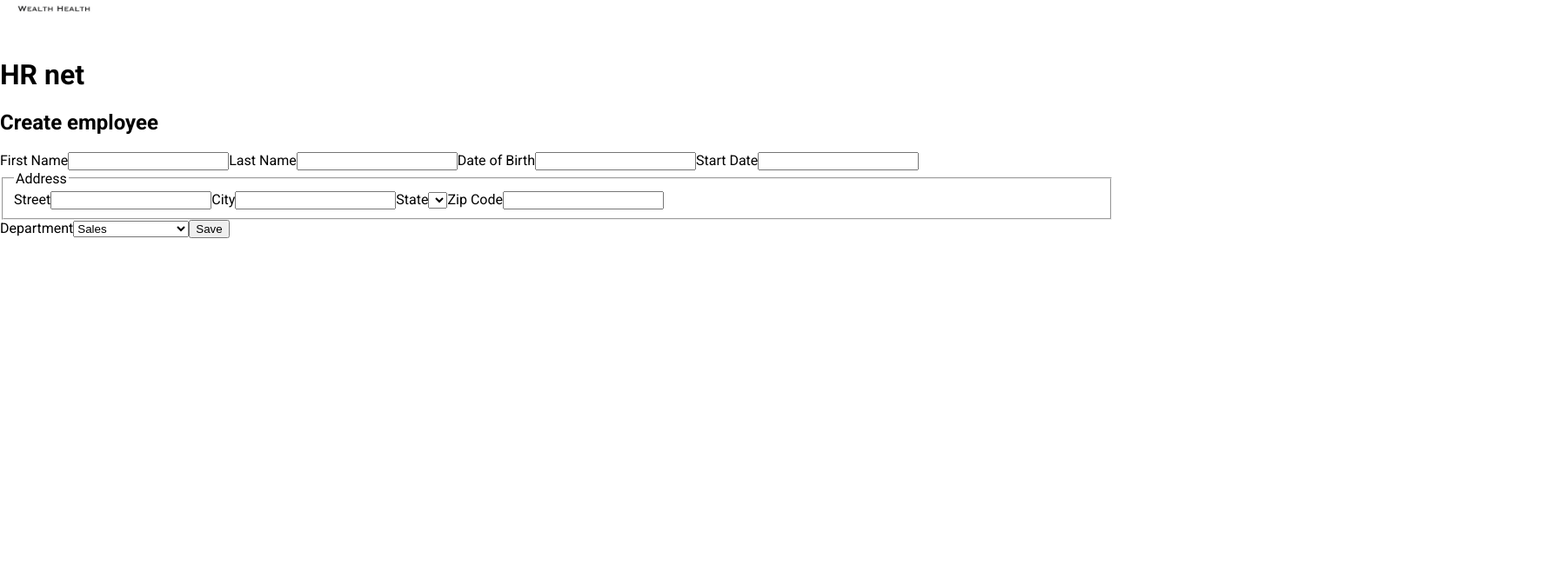
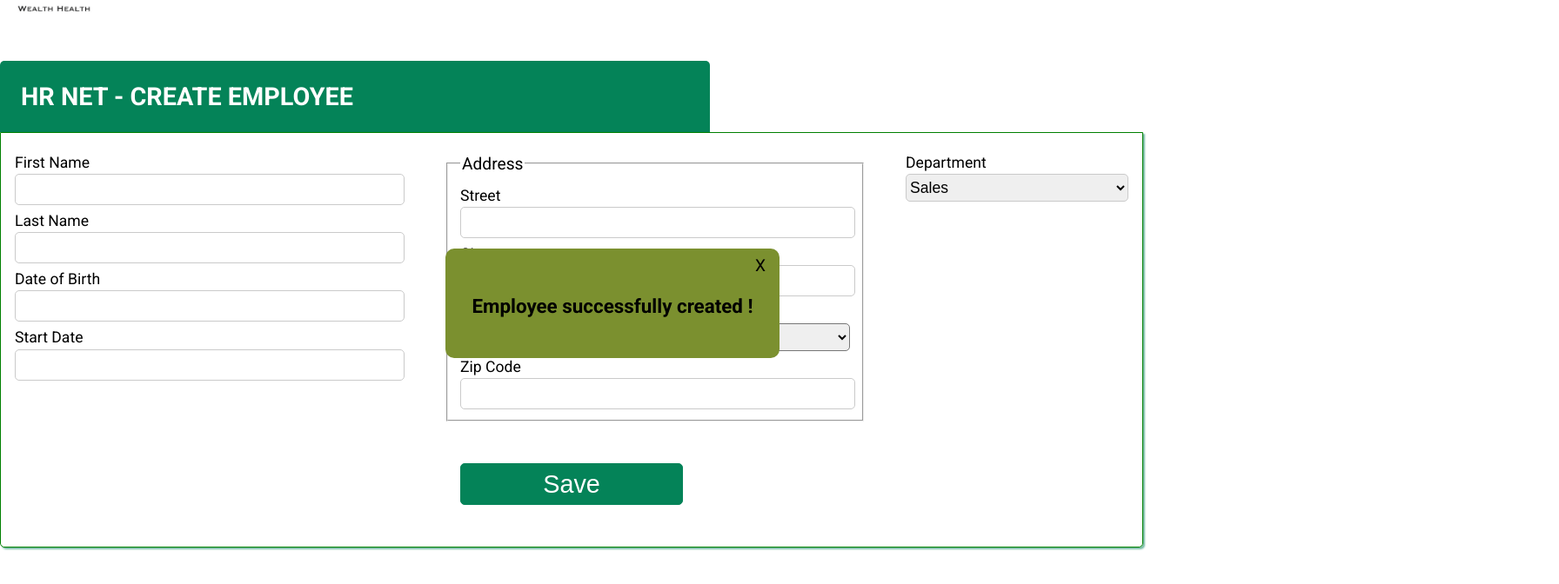
Before and after one commit to ChimdaProjects/HRnet, a React (Create React App) app: page / in a window 1280 px wide. Shown: the part 114-786 px from the top of the page at 87% size, 1792 px wide, since content can reach past the window. Built offline with nearby package versions, Linux system fonts and the light colour scheme.

Commit message:
create modal component, date picker and form employee wip

```diff
--- a/src/components/App/FormEmployee/FormAddEmployee.jsx
+++ b/src/components/App/FormEmployee/FormAddEmployee.jsx
@@ -1,5 +1,7 @@
 import React, {useState, useRef} from "react";
-
+import { Link } from "react-router-dom";
+import Modal from "../../Modal/Modal";
+import "./formemployee.scss"
 const FormAddEmployee = () => {
     // state
     const [datasEmployee, setDatasEmployee] = useState({});
@@ -20,16 +22,16 @@ const FormAddEmployee = () => {
     });
 
     const formEmployee = useRef();
-
+    // handle change input
     const handleChangeInput = (e) => {
         const { name, value } = e.target;
-
         setDatas((prevState) => ({
         ...prevState,
         [name]: value,
 
     }));
     }
+    // handle change adress and store value in state
     const handleChangeAdress = (e) => {
         const { name, value } = e.target;
         setDatas((prevState) => ({
@@ -40,6 +42,7 @@ const FormAddEmployee = () => {
           }
         }));
     };
+    // handle change department and store value in state
     const handleChangeDepartment = (e) => {
         const selectedDepartment = e.target.value;
         setDatas(prevState => ({
@@ -47,9 +50,8 @@ const FormAddEmployee = () => {
             department: selectedDepartment
         }));
     }
-
     console.log("datas",datas.firstname);
-
+    // submit the form with datas
     const saveEmployee = (e) => {
         if (datas) {
             e.preventDefault();
@@ -63,10 +65,14 @@ const FormAddEmployee = () => {
 
     }
     return (
-        <div>
-            <h2>Create employee</h2>
+        <div className="formaddemployee">
+            <h2 className="form-title">
+                HR NET - Create employee
+            </h2>
+            <form action="#" id="create-employee" onSubmit={saveEmployee} ref={formEmployee}>
+                <div className="form-content">
+                    <div className="form-left">
 
-            <form action="#" id="create-employee" onSubmit={saveEmployee} ref={formEmployee}>
                         <label htmlFor="first-name">First Name</label>
                         <input
                             type="text"
@@ -106,7 +112,7 @@ const FormAddEmployee = () => {
                         onChange={handleChangeInput}
                         required
                         />
-
+                    </div>
                     <fieldset className="address">
                         <legend>Address</legend>
 
@@ -150,7 +156,7 @@ const FormAddEmployee = () => {
                             required
                             />
                     </fieldset>
-
+                    <div className="form-department">
                     <label htmlFor="department">Department</label>
                     <select
                         name="department"
@@ -165,19 +171,18 @@ const FormAddEmployee = () => {
                         <option>Human Resources</option>
                         <option>Legal</option>
                     </select>
-                <button>
+                    </div>
+
+                </div>
+                    <button type="submit" className="form-button">
                         Save
                     </button>
             </form>
 
-        {isSubmitted && (
-            <p>Employee created !</p>
-        )}
-       {/**
-        * add modal when the form is submitted (create component modal and add it here)
-        * isSubmitted &&
-        <div id="confirmation" className="modal">Employee Created!</div>
-        */}
+
+        {
+            isSubmitted && <Modal />
+        }
 
     </div>
     )
--- a/src/components/App/FormEmployee/formemployee.scss
+++ b/src/components/App/FormEmployee/formemployee.scss
@@ -0,0 +1,112 @@
+.formaddemployee {
+    display: flex;
+    flex-direction: column;
+    //align-items: center;
+    font-size: 1.2rem;
+    height: 100vh;
+
+}
+.form-title {
+    text-align: left;
+
+    width: 60%;
+    margin-bottom: 0;
+    background-color: rgb(4, 131, 88);
+    border-radius: 5px 5px 0 0;
+    padding: 1.5rem;
+    color: white;
+    text-transform: uppercase;
+}
+.form-title-2 {
+    text-align: left;
+    width: 40%;
+    margin-bottom: 0;
+    background-color: rgb(4, 131, 88);
+    border-radius: 5px 5px 0 0;
+    padding: 0.5rem 1.5rem 1.5rem 1.5rem;
+    color: black;
+    text-transform: uppercase;
+}
+.form-title-content {
+    display: flex;
+    align-items: center;
+
+}
+#create-employee {
+    display: flex;
+    flex-direction: column;
+    width: 100%;
+    border: 1px solid green;
+    border-radius: 0 0 5px 5px;
+    padding: 1rem;
+    box-shadow: 2px 2px 2px rgb(116, 186, 163);
+
+}
+.form-content {
+    display: flex;
+    justify-content: space-between;
+    width: 100%;
+}
+
+label, option {
+    margin: 0.5rem 0 0.2rem 0;
+    font-size: 1.1rem;
+}
+input, #department {
+
+    //width: 30%;
+    border-radius: 5px;
+    height:2rem;
+    border: 1px solid rgb(202, 202, 202);
+    font-size: 1.1rem;
+}
+input:focus {
+    padding-left: 0.5rem;
+    font-size: 1.1em; /* Augmente la taille de police de 20% */
+  }
+
+.address {
+    width: 35%;
+    display: flex;
+    flex-direction: column;
+    margin-top: 0.5rem;
+    padding: 0 auto;
+    & input {
+        width: 100%;
+    }
+}
+
+.address #state {
+    width: 100%;
+   height: 2rem;
+   border-radius: 5px;
+}
+
+.form-button {
+    background-color: rgb(4, 131, 88);
+    border-radius: 5px;
+    height: 3rem;
+    margin: 3rem auto 2rem auto;
+    width: 20%;
+    font-size: 1.8rem;
+    border:1px solid rgb(4, 131, 88);
+    color: white;
+    cursor: pointer;
+}
+
+.form-button:hover {
+    scale:1.1;
+    font-weight: bold;
+}
+
+.form-left {
+    display:flex;
+    flex-direction: column;
+    width: 35%;
+}
+
+.form-department {
+    display: flex;
+    flex-direction: column;
+    width: 20%;
+}
--- /dev/null
+++ b/src/components/Datepicker/Datepicker.jsx
@@ -0,0 +1,105 @@
+import React from "react";
+import { useState } from "react";
+const Datepicker = ({ onSelect }) => {
+    const [selectedDate, setSelectedDate] = useState(null);
+    const [displayedMonth, setDisplayedMonth] = useState(new Date());
+
+    const handleDateClick = (date) => {
+      setSelectedDate(date);
+      if (onSelect) {
+        onSelect(date);
+      }
+    };
+
+    const handlePrevMonthClick = () => {
+      setDisplayedMonth(
+        new Date(displayedMonth.getFullYear(), displayedMonth.getMonth() - 1)
+      );
+    };
+
+    const handleNextMonthClick = () => {
+      setDisplayedMonth(
+        new Date(displayedMonth.getFullYear(), displayedMonth.getMonth() + 1)
+      );
+    };
+
+    const getDaysInMonth = (date) => {
+      const year = date.getFullYear();
+      const month = date.getMonth();
+      return new Date(year, month + 1, 0).getDate();
+    };
+
+    const getWeekdayNames = () => {
+      return ["Sun", "Mon", "Tue", "Wed", "Thu", "Fri", "Sat"];
+    };
+
+    const getCalendarDays = () => {
+      const daysInMonth = getDaysInMonth(displayedMonth);
+      const firstDayOfMonth = new Date(
+        displayedMonth.getFullYear(),
+        displayedMonth.getMonth(),
+        1
+      ).getDay();
+      const lastDayOfMonth = new Date(
+        displayedMonth.getFullYear(),
+        displayedMonth.getMonth(),
+        daysInMonth
+      ).getDay();
+      const days = [];
+
+      // Remplissez les jours du mois précédent
+      for (let i = firstDayOfMonth; i > 0; i--) {
+        days.push(null);
+      }
+
+      // Remplissez les jours du mois en cours
+      for (let i = 1; i <= daysInMonth; i++) {
+        days.push(new Date(displayedMonth.getFullYear(), displayedMonth.getMonth(), i));
+      }
+
+      // Remplissez les jours du mois suivant
+      for (let i = 0; i < 6 - lastDayOfMonth; i++) {
+        days.push(null);
+      }
+
+      return days;
+    };
+
+    return (
+      <div className="calendar">
+        <div className="calendar-header">
+          <button onClick={handlePrevMonthClick}>&lt;</button>
+          <h2>{displayedMonth.toLocaleDateString("en-US", { month: "long", year: "numeric" })}</h2>
+          <button onClick={handleNextMonthClick}>&gt;</button>
+        </div>
+        <table className="calendar-table">
+          <thead>
+            <tr>
+              {getWeekdayNames().map((weekday) => (
+                <th key={weekday}>{weekday}</th>
+              ))}
+            </tr>
+          </thead>
+          <tbody>
+            {getCalendarDays().reduce((rows, day, index) => {
+              if (index % 7 === 0) {
+                rows.push([]);
+              }
+              rows[rows.length - 1].push(day);
+              return rows;
+            }, []).map((row, rowIndex) => (
+              <tr key={rowIndex}>
+                {row.map((day, dayIndex) => (
+                  <td key={dayIndex} onClick={() => handleDateClick(day)}>
+                    {day && day.getDate()}
+                  </td>
+                ))}
+              </tr>
+            ))}
+          </tbody>
+        </table>
+    </div>
+    )
+                }
+
+                export default Datepicker;
--- /dev/null
+++ b/src/components/Modal/Modal.jsx
@@ -0,0 +1,26 @@
+import React from "react";
+import "./modal.scss"
+
+/**
+ * This function displays a modal when an employee is created
+ * @returns {JSX} modal react component
+ */
+const Modal = () => {
+    const handleCloseModal = () => {
+        const modal = document.querySelector(".modal");
+        modal.style.display="none";
+    }
+    return (
+        <div className="modal">
+            <div
+                id="confirmation"
+                className="modal-content">
+                    <span className="modal-content-close" onClick={handleCloseModal}>X</span>
+                    <p className="modal-content-text">Employee successfully created !</p>
+            </div>
+        </div>
+
+    )
+
+}
+export default Modal;
--- /dev/null
+++ b/src/components/Modal/modal.scss
@@ -0,0 +1,33 @@
+.modal {
+    width: 100%;
+    height: 500px;
+    //backdrop-filter: blur(15px);
+    position: absolute;
+    top:50%;
+    left: 40%;
+    text-align: center;
+}
+.modal-content {
+
+    width: 30%;
+    background-color: #7B902F;
+    display: flex;
+    flex-direction: column;
+    border-radius: 10px;
+    &-close {
+        text-align: right;
+        font-size: 1.2rem;
+        padding: 0.5rem 1rem 0 0;
+        cursor: pointer;
+        &:hover {
+            font-weight: bold;
+            color:white;
+        }
+    }
+    &-text {
+        text-align: center;
+        font-size: 1.4rem;
+        font-weight: bold;
+        padding:0rem 0 1.5rem 0;
+    }
+}
--- a/src/components/Navbar/navbar.scss
+++ b/src/components/Navbar/navbar.scss
@@ -40,7 +40,10 @@
 .button-path {
 
     border-radius: 15px;
-    background-color: rgb(172, 237, 172)
+    background-color: #718A1D;
+    &:hover {
+        color:white;
+    }
 }
 .navbar-content-path:hover {
     scale: 1.1;
--- a/src/pages/Homepage/Homepage.jsx
+++ b/src/pages/Homepage/Homepage.jsx
@@ -3,6 +3,8 @@ import React from "react";
 // components
 import Navbar from "../../components/Navbar/Navbar";
 import FormAddEmployee from "../../components/App/FormEmployee/FormAddEmployee";
+import Datepicker from "../../components/Datepicker/Datepicker";
+import Modal from "../../components/Modal/Modal";
 
 /**
  * This function displays the homepage
@@ -15,11 +17,10 @@ const Homepage = () => {
                 <Navbar />
             </header>
             <main >
-                <div className="title">
-                    <h1>HR net</h1>
-                </div>
                 <div className="container">
                     <FormAddEmployee />
+                    <Modal />
+
                 </div>
             </main>
             <footer>
```
Lines whose indentation alone changed are shown as unchanged.
